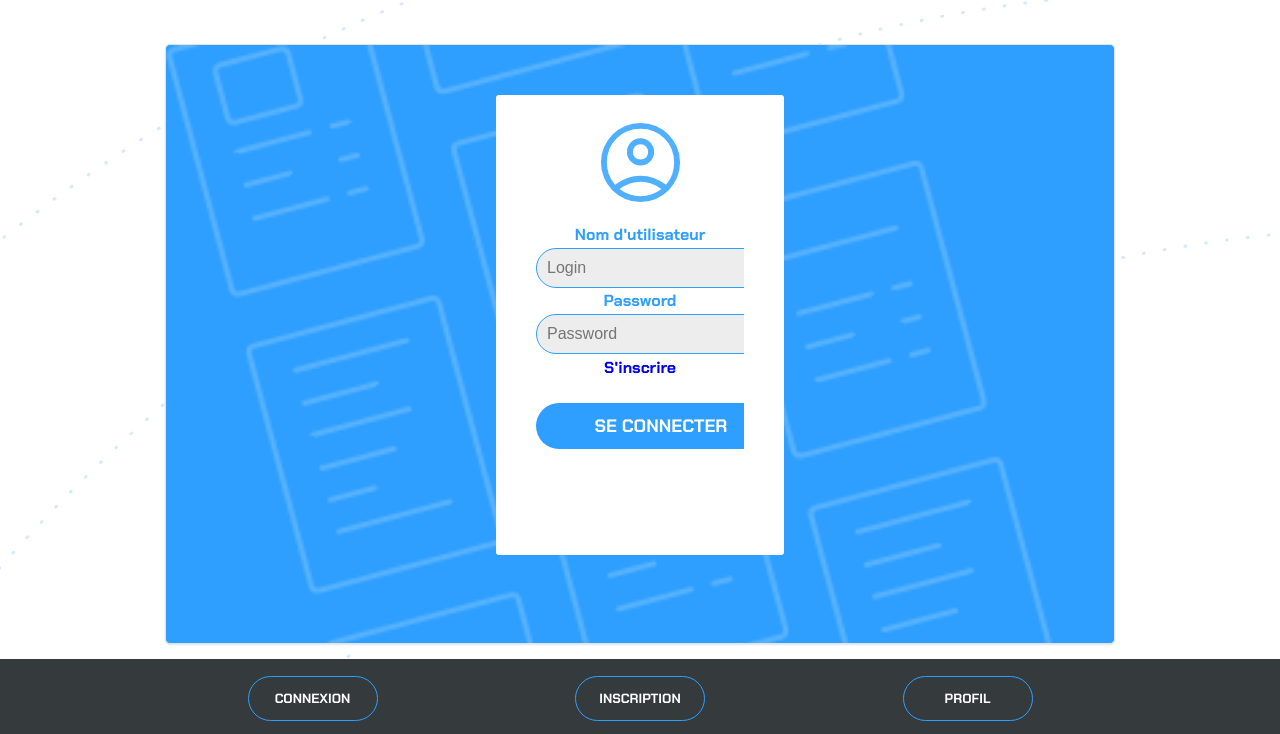
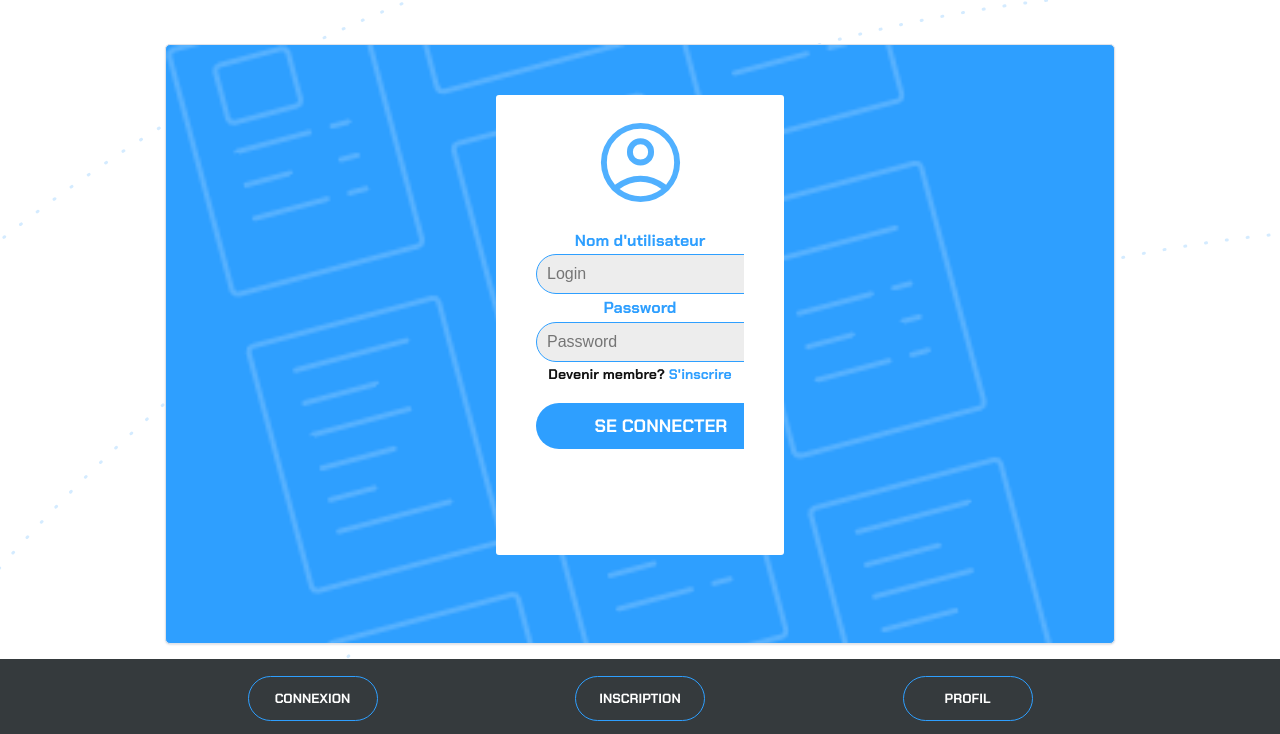
Before and after one commit to jules-jean-louis1/livreor, a PHP site: page /connexion.php in a window 1280 px wide. Shown: the part 66-800 px from the top of the page. Run offline with PHP 8.4, Linux system fonts and the light colour scheme; data that the repository does not hold is empty.

Commit message:
changement page connexion

```diff
--- a/connexion.php
+++ b/connexion.php
@@ -65,7 +65,7 @@ if (isset($_POST['login'], $_POST['password'])) {           // récuperation du
                                         <input type="text" name="login" id="log_connec"  placeholder="Login">
                                         <label for="password">Password</label>
                                         <input type="password" name="password" id="log_connec"  placeholder="Password">
-                                        <p><a href="inscription.php">S'inscrire</a></p>
+                                        <p>Devenir membre? <a href="inscription.php">S'inscrire</a></p>
                                     </div>
                                     <input type="submit" value="Se connecter" class="btn_change" id="connect_btn">
                                         <div class="error">
--- a/style_index.css
+++ b/style_index.css
@@ -319,7 +319,7 @@ main.position-relative {
     font-family: 'Chakra Petch', sans-serif;
     font-weight: 900;
     display: flex;
-    justify-content: space-around;
+    justify-content: space-evenly;
     flex-direction: column;
     height: 34vh;
     width: 26vh;
@@ -340,7 +340,13 @@ main.position-relative {
     justify-content: space-evenly;
     height: 20vh;
 }
-
+.container_connect p {
+    font-size: 14px;
+    color: #111;
+}
+.container_connect a {
+    color: #2e9fff;
+}
 
 
 
```
Also changed, not shown: deleteaccount.php (deleted, +0 -9 lines).
